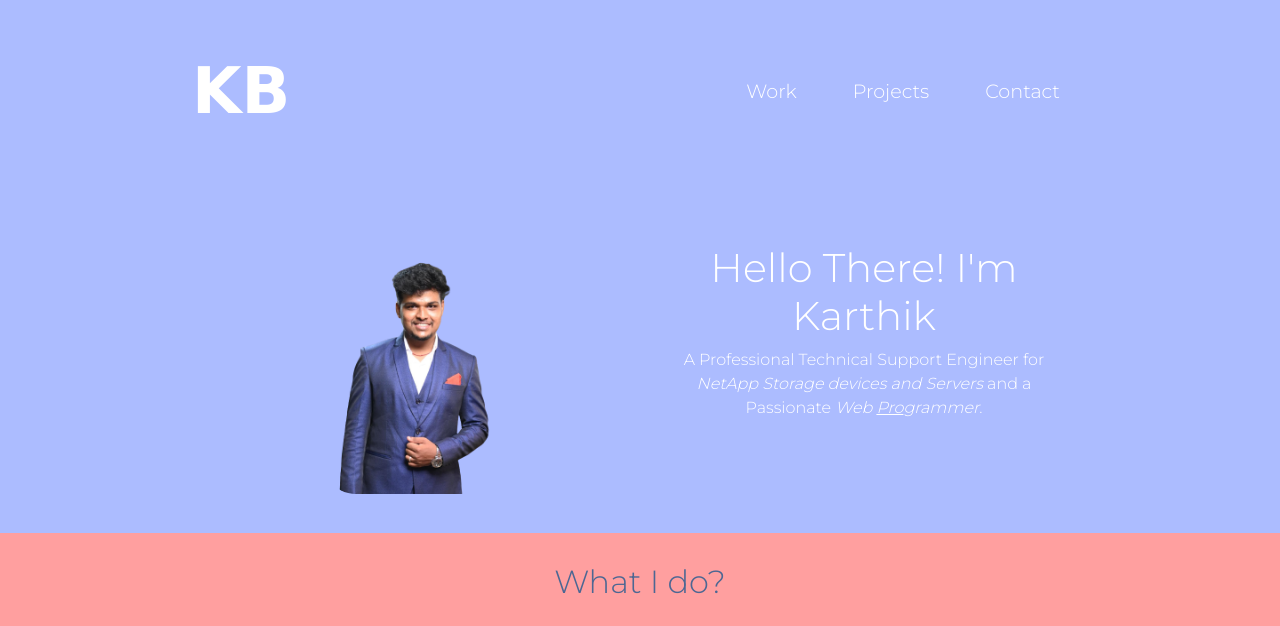
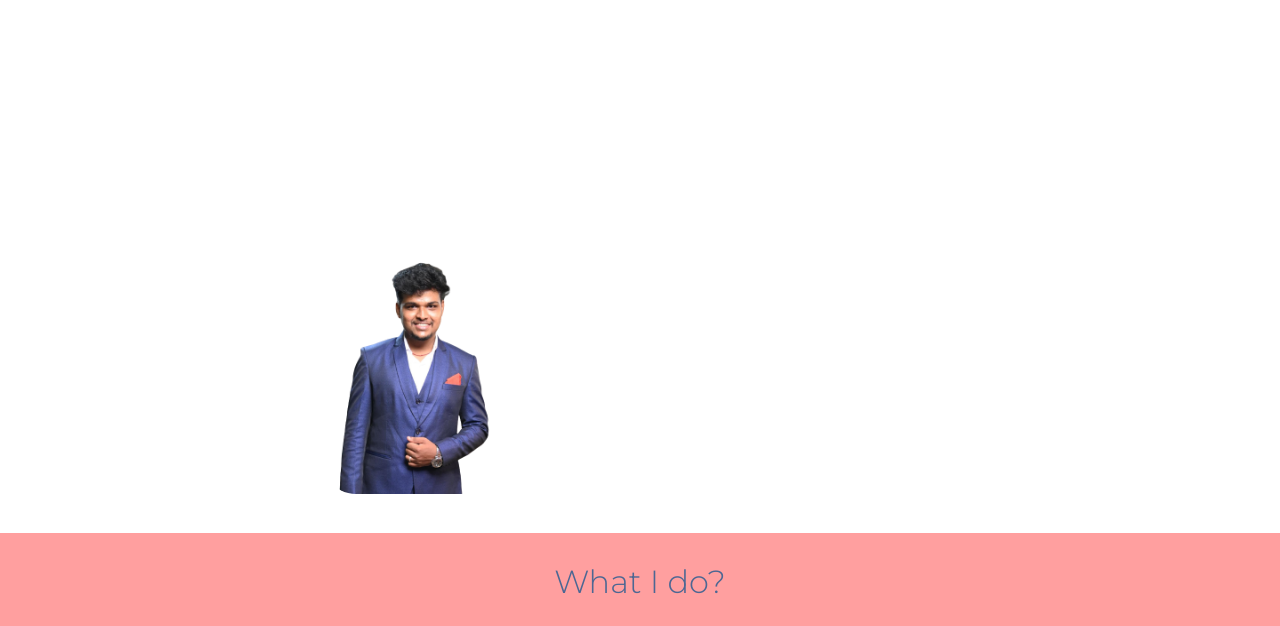
Before and after one commit to Karthikbillava/Profile, a plain HTML site: page index.html in a window 1280 px wide. Shown: the top 626 px of the page. Drawn offline with nearby package versions, Linux system fonts and the light colour scheme.

Commit message:
Update styles.css

```diff
--- a/css/styles.css
+++ b/css/styles.css
@@ -27,7 +27,7 @@ em {
 
 .Title {
     padding: 3% 15%;
-    background-color: #ACBCFF;
+    background-color: blure;
     color: white;
 }
 
```
